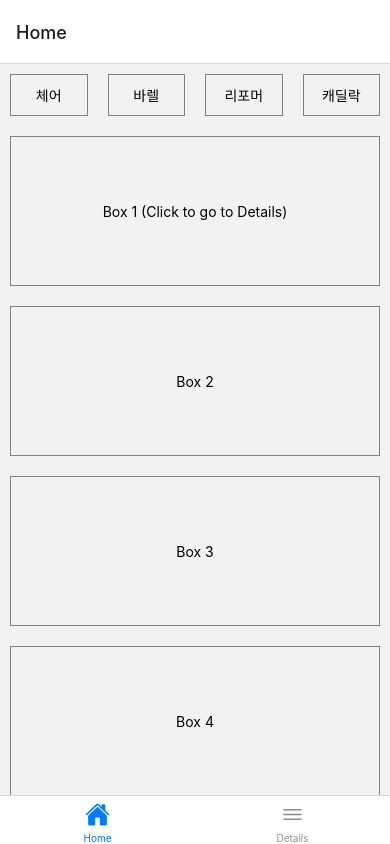
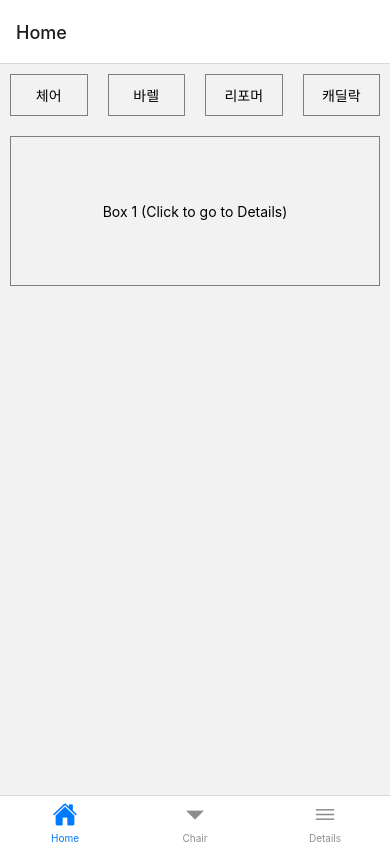
Before and after one commit to bggbr/react-native, a React Native app: screen /Home in a window 390 px wide. Built offline with nearby package versions, Linux system fonts and the light colour scheme.

Commit message:
bottom tab 간 이동 가능..

```diff
--- a/App.tsx
+++ b/App.tsx
@@ -10,13 +10,11 @@ import {useCallback} from 'react';
 type RootStackParamList = {
   Home: undefined;
   Details: undefined;
+  Chair: undefined;
 };
 
-import HomeScreen from './src/components/HomeScreen';
-import DetailsScreen from './src/components/DetailScreen';
 import BottomTab from './src/common/BottomTab';
 
-const Stack = createNativeStackNavigator<RootStackParamList>();
 function App() {
   return (
     <NavigationContainer>
--- a/src/common/BottomTab.tsx
+++ b/src/common/BottomTab.tsx
@@ -2,6 +2,7 @@ import Ionicons from 'react-native-vector-icons/Ionicons';
 import {createBottomTabNavigator} from '@react-navigation/bottom-tabs';
 import HomeScreen from '../components/HomeScreen';
 import DetailsScreen from '../components/DetailScreen';
+import Chair from '../components/Chair';
 
 const Tab = createBottomTabNavigator();
 function BottomTab() {
@@ -20,6 +21,7 @@ function BottomTab() {
           ),
         }}
       />
+      <Tab.Screen name="Chair" component={Chair} />
       <Tab.Screen
         name="Details"
         component={DetailsScreen}
--- a/src/components/Chair.tsx
+++ b/src/components/Chair.tsx
@@ -1,7 +1,11 @@
-import {View} from 'react-native';
+import {View, Text} from 'react-native';
 
-function chair() {
-  return <View>test</View>;
+function Chair() {
+  return (
+    <View>
+      <Text>test</Text>
+    </View>
+  );
 }
 
-export default chair;
+export default Chair;
--- a/src/components/HomeScreen.tsx
+++ b/src/components/HomeScreen.tsx
@@ -13,22 +13,18 @@ import MainNavigation from '../common/MainNavigation';
 type RootStackParamList = {
   Home: undefined;
   Details: undefined;
+  Chair: undefined;
 };
 
 type HomeScreenProps = NativeStackScreenProps<RootStackParamList, 'Home'>;
 
 function HomeScreen({navigation}: HomeScreenProps) {
   const onClick = useCallback(() => {
-    navigation.navigate('Details');
+    navigation.navigate('Chair');
   }, [navigation]);
 
   return (
     <ScrollView style={styles.container}>
-      {/* style={{flex: 1, alignItems: 'center', justifyContent: 'center'}} */}
-      {/* <TouchableHighlight onPress={onClick}>
-            <Text>Home Screen</Text>
-        </TouchableHighlight> */}
-
       <MainNavigation />
       <TouchableHighlight
         style={styles.box}
@@ -36,18 +32,6 @@ function HomeScreen({navigation}: HomeScreenProps) {
         underlayColor={'blue'}>
         <Text>Box 1 (Click to go to Details)</Text>
       </TouchableHighlight>
-      <View style={styles.box}>
-        <Text>Box 2</Text>
-      </View>
-      <View style={styles.box}>
-        <Text>Box 3</Text>
-      </View>
-      <View style={styles.box}>
-        <Text>Box 4</Text>
-      </View>
-      <View style={styles.box}>
-        <Text>Box 4</Text>
-      </View>
     </ScrollView>
   );
 }
```
